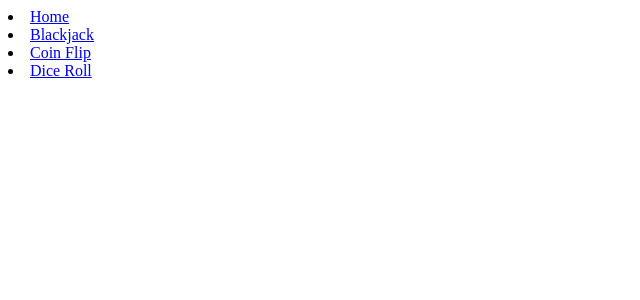
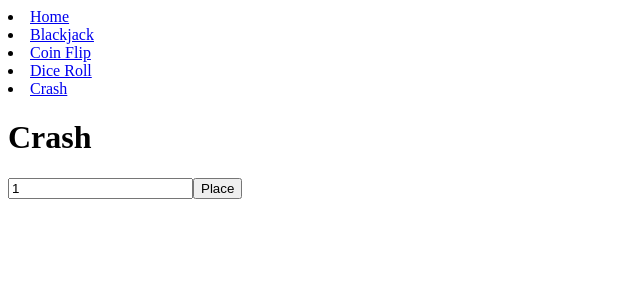
Before and after one commit to JeremyPersing/casino, a React (Create React App) app: page /crash in a window 1280 px wide. Shown: the top 300 px of the page, without its empty margins (0-640 px from the left). Built offline with nearby package versions, Linux system fonts and the light colour scheme.

Commit message:
Crash skeleton

```diff
--- a/src/App.js
+++ b/src/App.js
@@ -5,6 +5,7 @@ import Home from './components/Home';
 import Blackjack from './components/Blackjack';
 import CoinFlip from './components/Coinflip';
 import Dice from './components/Dice';
+import Crash from './components/Crash';
 
 
 const App = () => {
@@ -15,9 +16,10 @@ const App = () => {
       <Nav />
       <Switch>
         <Route exact path='/' component={Home}></Route>
-        <Route path='/Blackjack' component={Blackjack}></Route>
-        <Route path='/Coinflip' component={CoinFlip}></Route>
-        <Route path='/Dice' component={Dice}></Route>
+        <Route path='/blackjack' component={Blackjack}></Route>
+        <Route path='/coinflip' component={CoinFlip}></Route>
+        <Route path='/dice' component={Dice}></Route>
+        <Route path='/crash' component={Crash}></Route>
       </Switch>
     </Router>
   );
--- /dev/null
+++ b/src/components/Crash.js
@@ -0,0 +1,17 @@
+const Crash = () => {
+    const play = () => {
+        console.log('Playing crash')
+    }
+
+    return (
+        <div>
+            <h1>Crash</h1>
+            <form onSubmit={play}>
+                <input type='number' min='1' defaultValue='1'></input>
+                <input type='submit' value='Place'></input>
+            </form>
+        </div>
+    )
+}
+
+export default Crash
--- a/src/components/Nav.js
+++ b/src/components/Nav.js
@@ -4,9 +4,10 @@ const Nav = () => {
     return (
         <div>
             <li><NavLink to='/' exact>Home</NavLink></li>
-            <li><NavLink to='/Blackjack' exact>Blackjack</NavLink></li>
-            <li><NavLink to='/Coinflip' exact>Coin Flip</NavLink></li>
-            <li><NavLink to='/Dice' exact>Dice Roll</NavLink></li>
+            <li><NavLink to='/blackjack' exact>Blackjack</NavLink></li>
+            <li><NavLink to='/coinflip' exact>Coin Flip</NavLink></li>
+            <li><NavLink to='/dice' exact>Dice Roll</NavLink></li>
+            <li><NavLink to='crash' exact>Crash</NavLink></li>
         </div>
     )
 }
```
Also changed, not shown: 1 other file (tests, documents, lock files or other folders).
